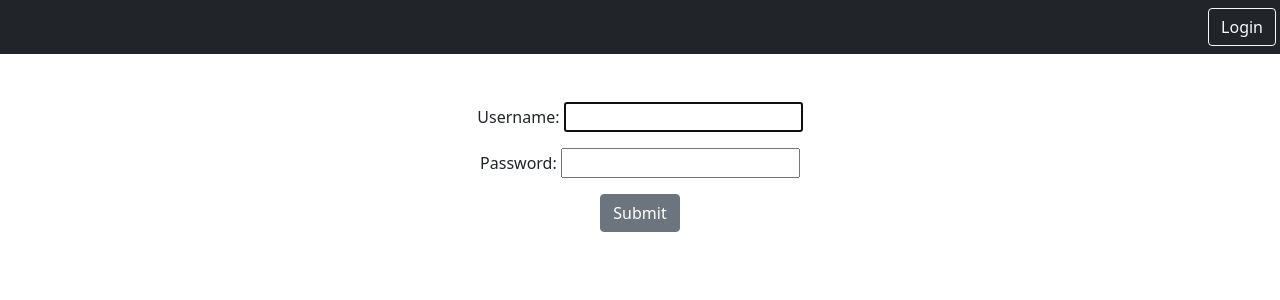
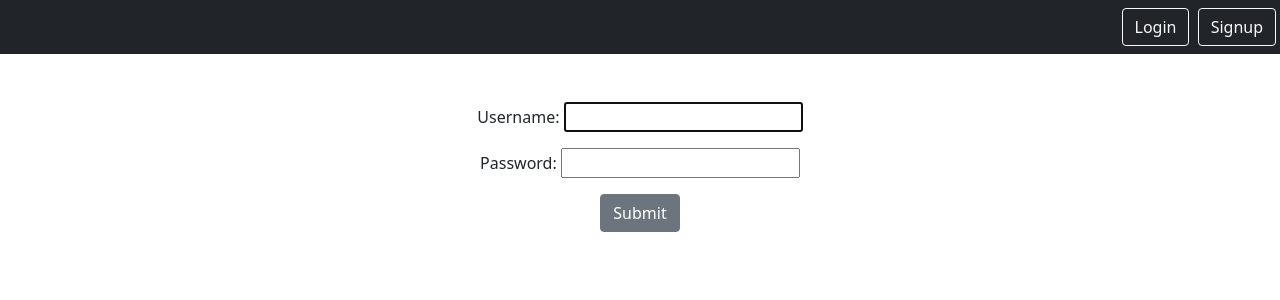
Before and after one commit to konpsar/django-training, a Django app: page /login in a window 1280 px wide. Shown: the top 300 px of the page. Run offline with Django 4.2, Linux system fonts and the light colour scheme.

Commit message:
Add home/create/Logout  buttons on nav bar for logged in users + Signup/Login for logged out

```diff
--- a/static/templates/base.html
+++ b/static/templates/base.html
@@ -10,9 +10,12 @@
         <nav class="navbar navbar-dark bg-dark">
             <div class="ms-auto">
                 {% if user.is_authenticated %}
+                <a href="{% url 'notes.list' %}" class="btn btn-outline-light me-1">Home</a>
+                <a href="{% url 'notes.new' %}" class="btn btn-outline-light me-1">Create</a>
                 <a href="{% url 'logout' %}" class="btn btn-outline-light me-1">Logout</a>
                 {% else %}
                 <a href="{% url 'login' %}" class="btn btn-outline-light me-1">Login</a>
+                <a href="{% url 'signup' %}" class="btn btn-outline-light me-1">Signup</a>
                 {% endif %}
             </div>
         </nav>
```
Also changed, not shown: db.sqlite3.
